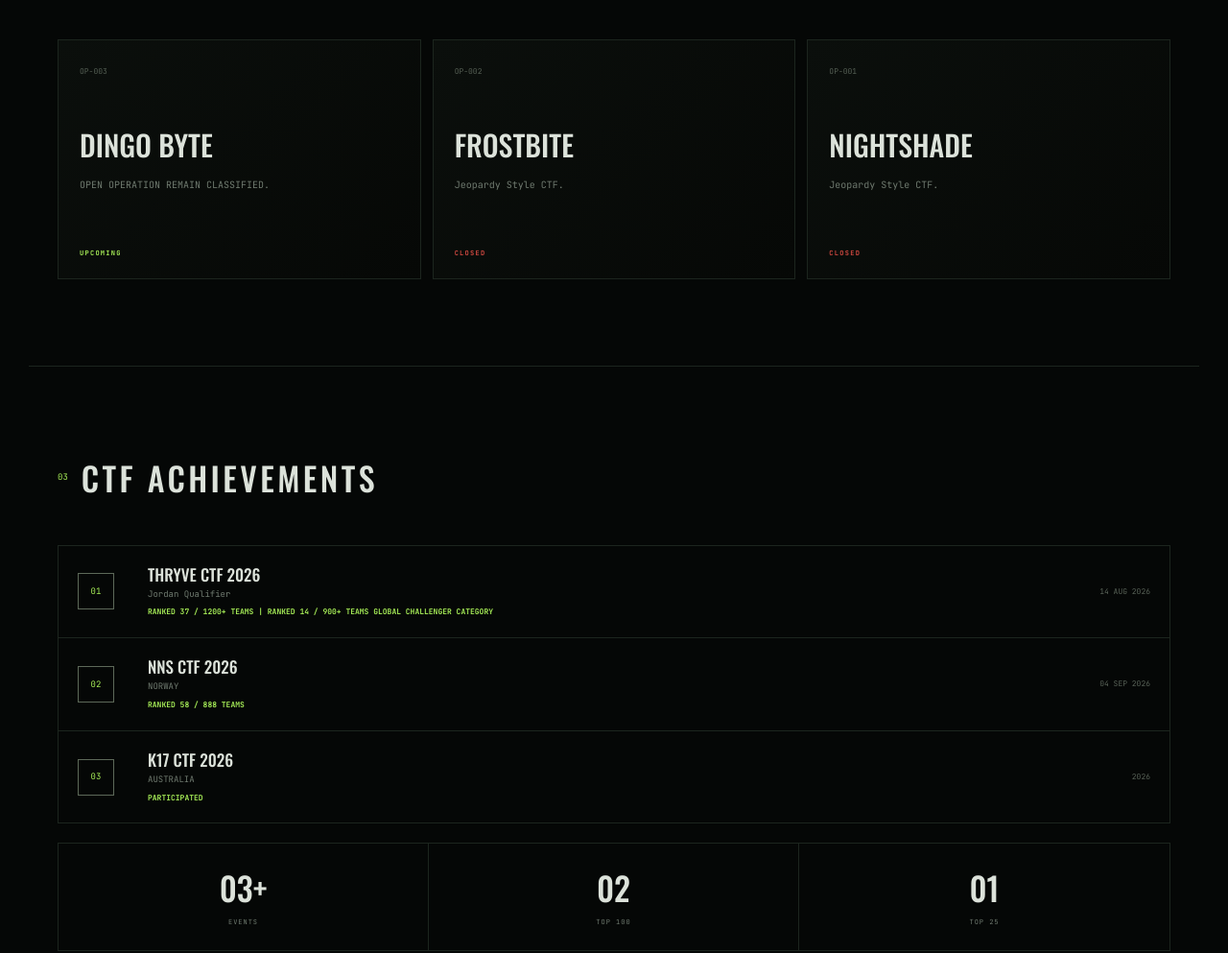
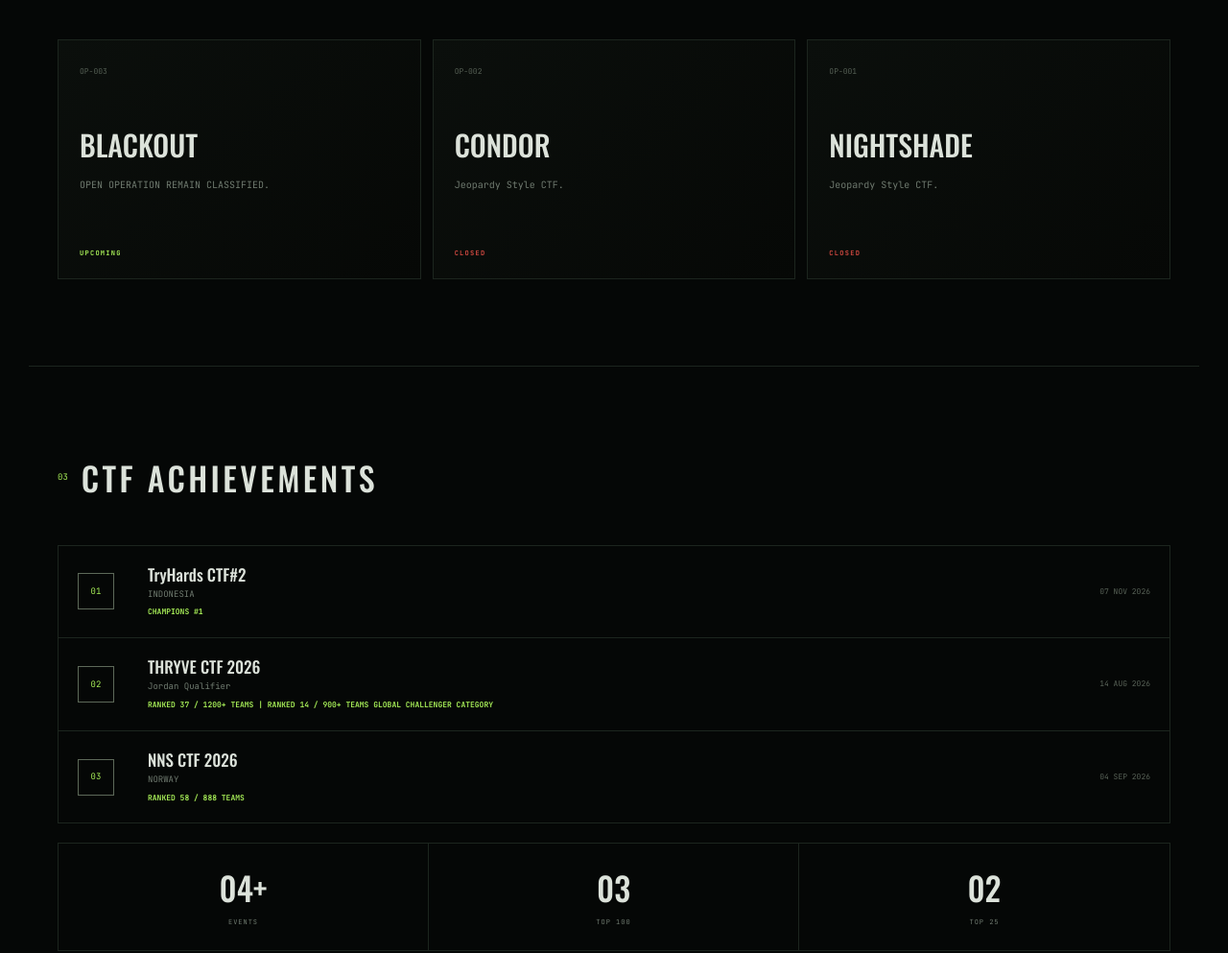
Before and after one commit to ferdyhunt-spec/ferdyhunt-spec.github.io, a plain HTML site: page index.html in a window 1280 px wide. Shown: the part 1520-2513 px from the top of the page at 96% size. Drawn offline with nearby package versions, Linux system fonts and the light colour scheme.

Commit message:
Update index.html

```diff
--- a/index.html
+++ b/index.html
@@ -67,8 +67,8 @@ $ output
 <section id="operations" class="section">
   <div class="section-title"><small>02</small><h2>ONGOING OPERATION</h2></div>
   <div class="ops">
-    <article><span>OP-003</span><h3>DINGO BYTE</h3><p>OPEN OPERATION REMAIN CLASSIFIED.</p><b class="tag">UPCOMING</b></article>
-    <article><span>OP-002</span><h3>FROSTBITE</h3><p>Jeopardy Style CTF.</p><b class="tag red">CLOSED</b></article>
+    <article><span>OP-003</span><h3>BLACKOUT</h3><p>OPEN OPERATION REMAIN CLASSIFIED.</p><b class="tag">UPCOMING</b></article>
+    <article><span>OP-002</span><h3>CONDOR</h3><p>Jeopardy Style CTF.</p><b class="tag red">CLOSED</b></article>
     <article><span>OP-001</span><h3>NIGHTSHADE</h3><p>Jeopardy Style CTF.</p><b class="tag red">CLOSED</b></article>
   </div>
 </section>
@@ -76,11 +76,11 @@ $ output
 <section id="achievements" class="section">
   <div class="section-title"><small>03</small><h2>CTF ACHIEVEMENTS</h2></div>
   <div class="achievement-grid">
-    <div class="achievement"><div class="medal">01</div><div><h3>THRYVE CTF 2026</h3><p>Jordan Qualifier</p><strong>RANKED 37 / 1200+ TEAMS | RANKED 14 / 900+ TEAMS GLOBAL CHALLENGER CATEGORY</strong></div><time>14 AUG 2026</time></div>
-    <div class="achievement"><div class="medal">02</div><div><h3>NNS CTF 2026</h3><p>NORWAY</p><strong>RANKED 58 / 888 TEAMS</strong></div><time>04 SEP 2026</time></div>
-    <div class="achievement"><div class="medal">03</div><div><h3>K17 CTF 2026</h3><p>AUSTRALIA</p><strong>PARTICIPATED</strong></div><time>2026</time></div>
+    <div class="achievement"><div class="medal">01</div><div><h3>TryHards CTF#2</h3><p>INDONESIA</p><strong>CHAMPIONS #1</strong></div><time>07 NOV 2026</time></div>
+    <div class="achievement"><div class="medal">02</div><div><h3>THRYVE CTF 2026</h3><p>Jordan Qualifier</p><strong>RANKED 37 / 1200+ TEAMS | RANKED 14 / 900+ TEAMS GLOBAL CHALLENGER CATEGORY</strong></div><time>14 AUG 2026</time></div>
+    <div class="achievement"><div class="medal">03</div><div><h3>NNS CTF 2026</h3><p>NORWAY</p><strong>RANKED 58 / 888 TEAMS</strong></div><time>04 SEP 2026</time></div>
   </div>
-  <div class="numbers"><div><b>03+</b><span>EVENTS</span></div><div><b>02</b><span>TOP 100</span></div><div><b>01</b><span>TOP 25</span></div></div>
+  <div class="numbers"><div><b>04+</b><span>EVENTS</span></div><div><b>03</b><span>TOP 100</span></div><div><b>02</b><span>TOP 25</span></div></div>
 </section>
 
 <section id="agents" class="section">
@@ -90,7 +90,7 @@ $ output
     <div><span>01</span><b>PARANOIDBANDIT</b><small>OFFENSIVE SECURITY</small></div>
     <div><span>02</span><b>0xJC</b><small>SECURITY RESEARCH</small></div>
     <div><span>03</span><b>PANTAKE</b><small>CTF OPERATIONS</small></div>
-    <div><span>04</span><b>PHAR7</b><small>REDACTED</small></div>
+    <div><span>04</span><b>Exphert.</b><small>REDACTED</small></div>
     <div><span>05</span><b>MSH4N</b><small>DEFENSIVE SECURITY</small></div>
     <div><span>06</span><b>KISHMISH</b><small>OSINT</small></div>
     <div><span>07</span><b>SHADOWROOT</b><small>OSINT</small></div>
```
